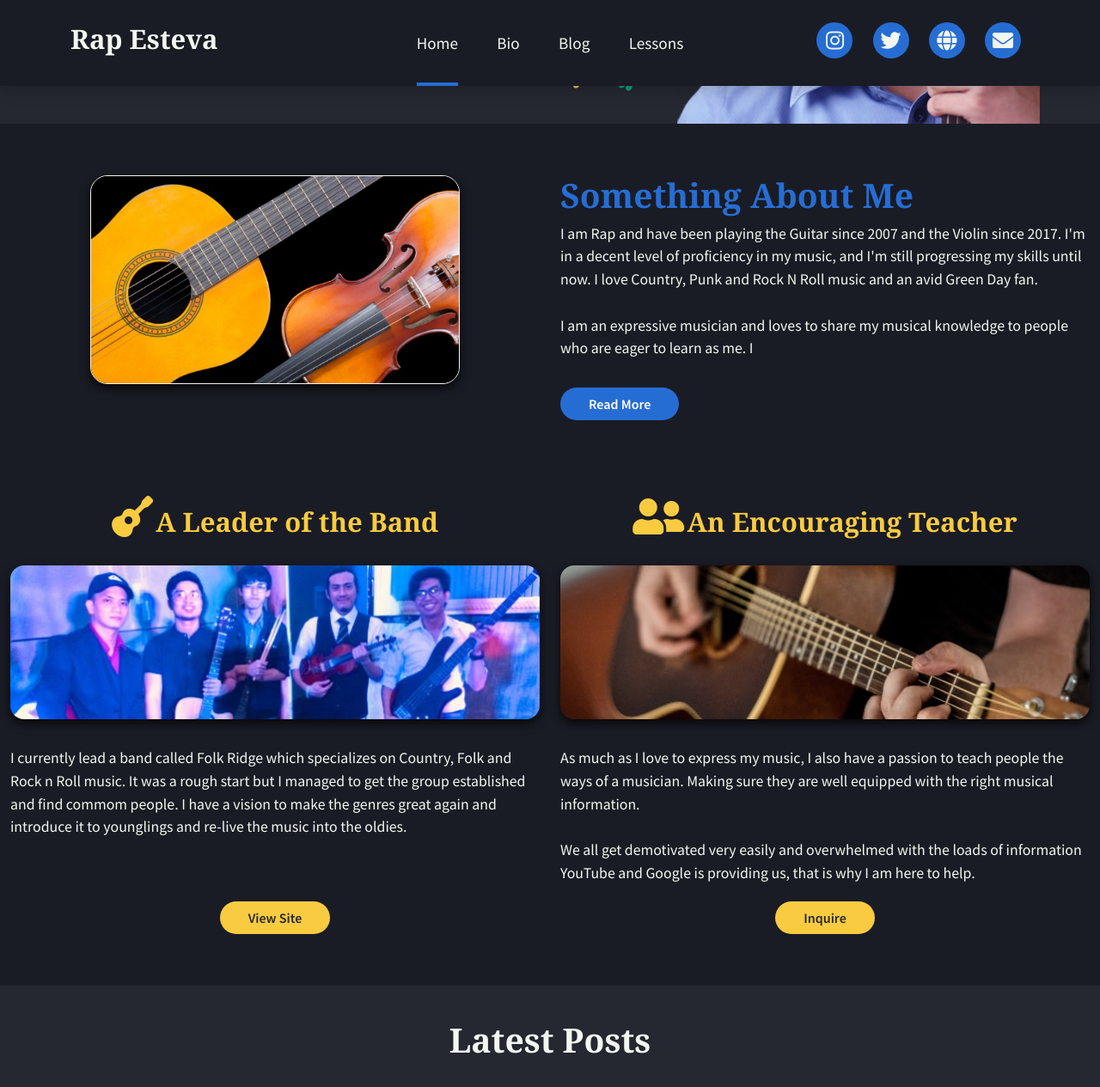
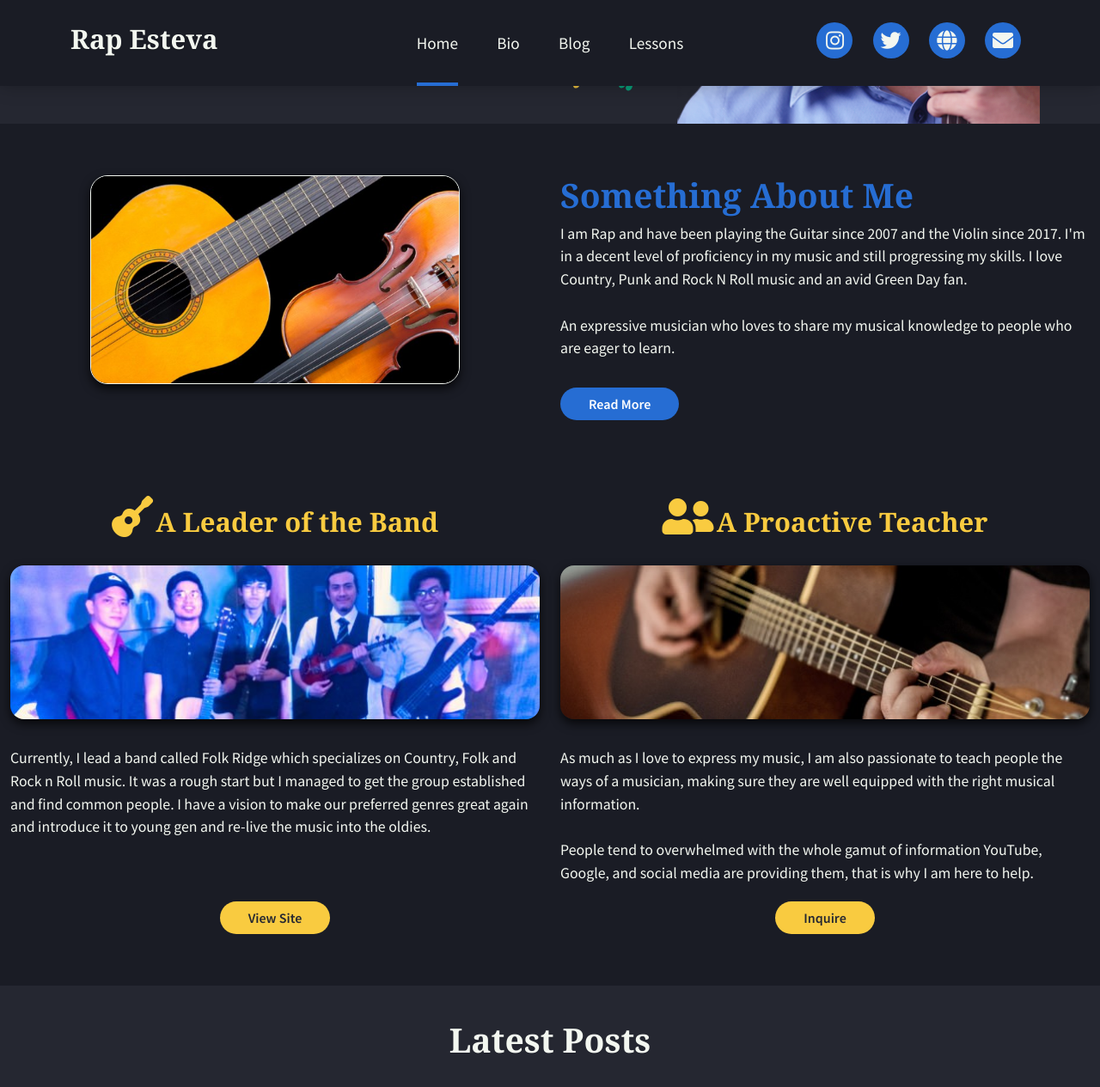
Before and after one commit to rapsamaniego27/music-profile, a Jekyll site: the page built from index.html, in a window 1280 px wide and 1400 px high, scrolled down 456 px. Shown: the top 1265 px of the window at 86% size. Built offline with Jekyll 4.4.1, drawn with Linux system fonts in a browser that asks for light colours; nearby versions of some CDN libraries; some web fonts are replaced.

Commit message:
Update Pages “home”

```diff
--- a/_data/home.yml
+++ b/_data/home.yml
@@ -3,33 +3,33 @@ welcome_subtext: Guitarist | Violinist
 summary_title: Something About Me
 summary_description: >-
   I am Rap and  have been playing the Guitar since 2007 and the Violin since
-  2017. I'm in a decent level of proficiency in my music, and I'm still
-  progressing my skills until now.
+  2017. I'm in a decent level of proficiency in my music and still progressing
+  my skills.
 
   I love Country, Punk and Rock N Roll music and an avid Green Day fan.
 
   <br><br>
 
-  I am an expressive musician and loves to share my musical knowledge to people who are eager to learn as me. I
+  An expressive musician who loves to share my musical knowledge to people who are eager to learn.
 summary_image: /assets/files/dual-instruments.jpg
 summary_link: /bio
 feature_left_title: A Leader of the Band
-feature_left_description: I currently lead a band called Folk Ridge which
+feature_left_description: Currently, I lead a band called Folk Ridge which
   specializes on Country, Folk and Rock n Roll music. It was a rough start but I
-  managed to get the group established and find commom people. I have a vision
-  to make the genres great again and introduce it to younglings and re-live the
-  music into the oldies.
+  managed to get the group established and find common people. I have a vision
+  to make our preferred genres great again and introduce it to young gen and
+  re-live the music into the oldies.
 feature_left_image: /assets/files/leader.jpg
 feature_left_link: https://folkridge.com/
-feature_right_title: An Encouraging Teacher
+feature_right_title: A Proactive Teacher
 feature_right_description: >-
-  As much as I love to express my music, I also have a passion to teach people
+  As much as I love to express my music, I am also passionate to teach people
   the ways of
 
-  a musician. Making sure they are well equipped with the right musical information.
+  a musician, making sure they are well equipped with the right musical information.
 
   <br><br>
 
-  We all get demotivated very easily and overwhelmed with the loads of information YouTube and Google is providing us, that is why I am here to help.
+  People tend to overwhelmed with the whole gamut of information YouTube, Google, and social media  are providing them, that is why I am here to help.
 feature_right_image: /assets/files/teacher.jpg
 feature_right_link: /lessons
```
